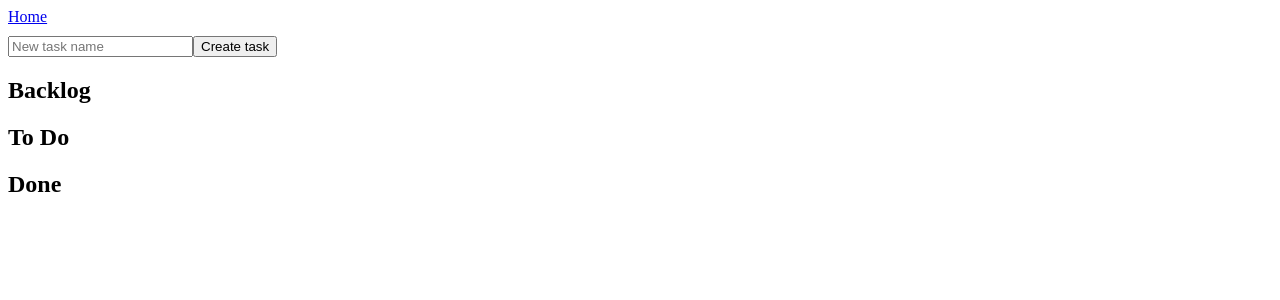
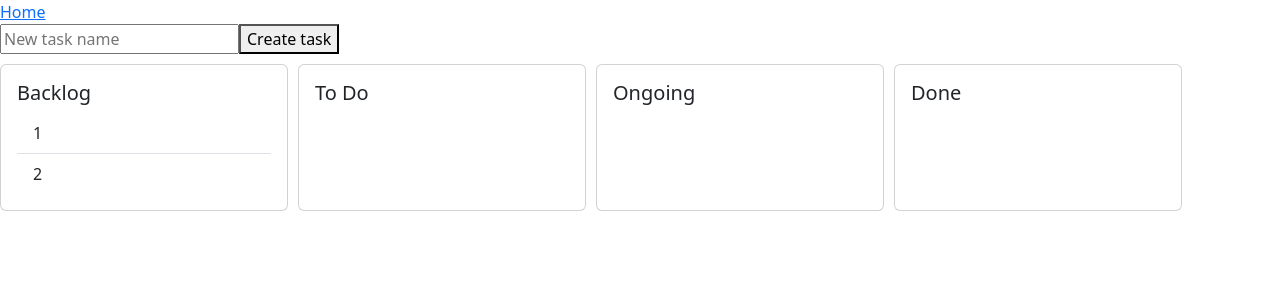
Before and after one commit to Annshuk/LearningReactHook, a React (Create React App) app: page /kanban in a window 1280 px wide. Shown: the top 300 px of the page. Built offline with nearby package versions, Linux system fonts and the light colour scheme; what little-state-machine would draw is missing.

Commit message:
2 files modified, 1 added

```diff
--- /dev/null
+++ b/src/Kanban/KanbanSection.js
@@ -0,0 +1,33 @@
+import React from 'react';
+import { Flex } from 'rebass';
+import { Card, ListGroup } from 'react-bootstrap';
+
+const KanbanSection = ({ tasks, stagesNames }) => {
+  return (
+    <Flex>
+      {tasks.map((kanbanTasks, tkIndex) => {
+        return (
+          <Card
+            style={{ width: '18rem', marginTop: '10px', marginRight: '10px' }}
+            key={tkIndex}
+          >
+            <Card.Body>
+              <Card.Title>{stagesNames[tkIndex]}</Card.Title>
+              <ListGroup variant="flush">
+                {kanbanTasks.map((task, taskIndex) => {
+                  return (
+                    <ListGroup.Item key={`${task.name}${taskIndex}`}>
+                      {task.name}
+                    </ListGroup.Item>
+                  );
+                })}
+              </ListGroup>
+            </Card.Body>
+          </Card>
+        );
+      })}
+    </Flex>
+  );
+};
+
+export { KanbanSection };
--- a/src/Kanban/index.js
+++ b/src/Kanban/index.js
@@ -1,14 +1,35 @@
 import React, { useState, useRef } from 'react';
 import { Link } from 'react-router-dom';
-import { Card, Flex, Box } from 'rebass';
+import { Flex, Box } from 'rebass';
+import { Card, ListGroup } from 'react-bootstrap';
+
+import { KanbanSection } from './KanbanSection';
 
 const stagesNames = ['Backlog', 'To Do', 'Ongoing', 'Done'];
+
+/**
+ * make stageTask for Cards
+ */
+const createStageTasks = (tasks) =>
+  stagesNames.map((element, eindex) => {
+    const stageTasks = [];
+
+    tasks.forEach((item) => {
+      if (item.stage === eindex) {
+        stageTasks.push(item);
+      }
+    });
+
+    return stageTasks;
+  });
 
 const Kanban = () => {
   const [tasks, setTasks] = useState([
     { name: '1', stage: 0 },
     { name: '2', stage: 0 },
   ]);
+
+  const tasksRef = useRef(createStageTasks(tasks));
 
   const inputRef = useRef();
 
@@ -26,7 +47,6 @@ const Kanban = () => {
         <Link to="/">Home</Link>
       </nav>
 
-      <Card mt="10px">
       <section>
         <input
           value={inputRef.current}
@@ -44,16 +64,8 @@ const Kanban = () => {
           Create task
         </button>
       </section>
-      </Card>
-      <Card mt="10px" width="250px">
-        <h2>Backlog</h2>
-      </Card>
-      <Card mt="10px" width="250px">
-        <h2>To Do</h2>
-      </Card>
-      <Card mt="10px" width="250px">
-        <h2>Done</h2>
-      </Card>
+
+      <KanbanSection tasks={tasksRef.current} stagesNames={stagesNames} />
     </Box>
   );
 };
--- a/src/index.js
+++ b/src/index.js
@@ -1,6 +1,7 @@
 import React from 'react';
 import { render } from 'react-dom';
 import { StateMachineProvider, createStore } from 'little-state-machine';
+import 'bootstrap/dist/css/bootstrap.min.css';
 
 import App from './App';
 
```
Lines whose indentation alone changed are shown as unchanged.
